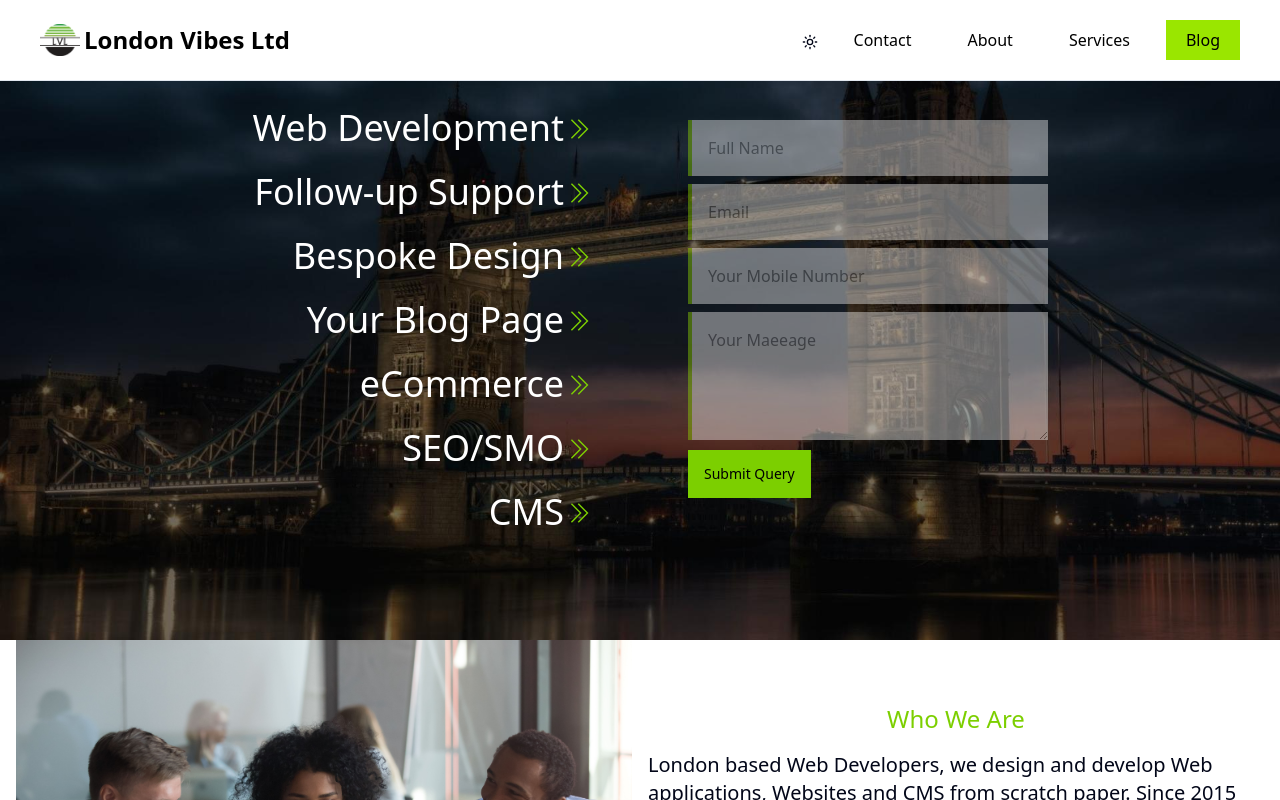
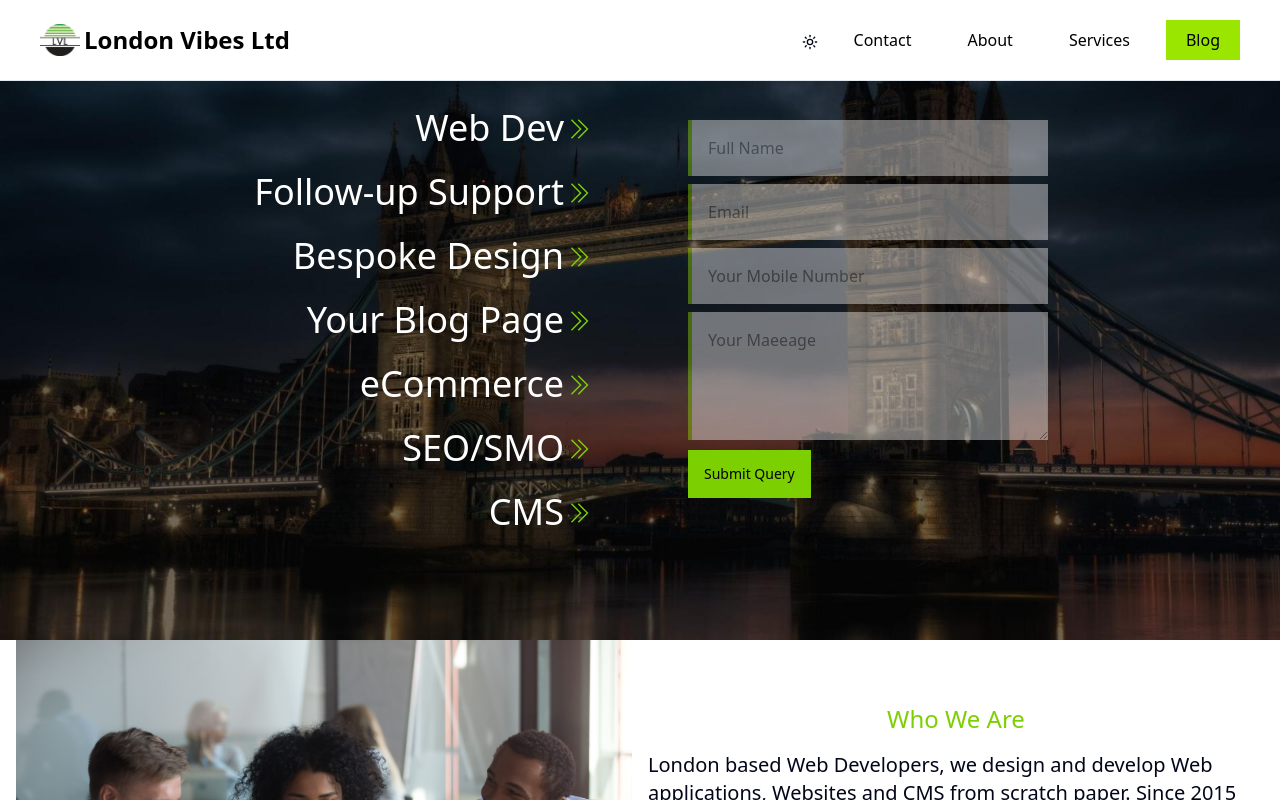
Before and after one commit to Sen12345/lvl-website, a Next.js app: page / in a window 1280 px wide. Shown: the top 800 px of the page. Built offline with nearby package versions, Linux system fonts and the light colour scheme; no server answers.

Commit message:
Deploying site to production

```diff
--- a/components/shared/portfolio.tsx
+++ b/components/shared/portfolio.tsx
@@ -15,7 +15,7 @@ const Portfolio = () => {
               href="/webdev"
               className="text-white-400 text-2xl md:text-4xl text-white hover:text-lime-400"
             >
-              Web Development
+              Web Dev
             </Link>
             <TfiAngleDoubleRight className=" md:text-2xl text-lime-500" />
           </li>
```
